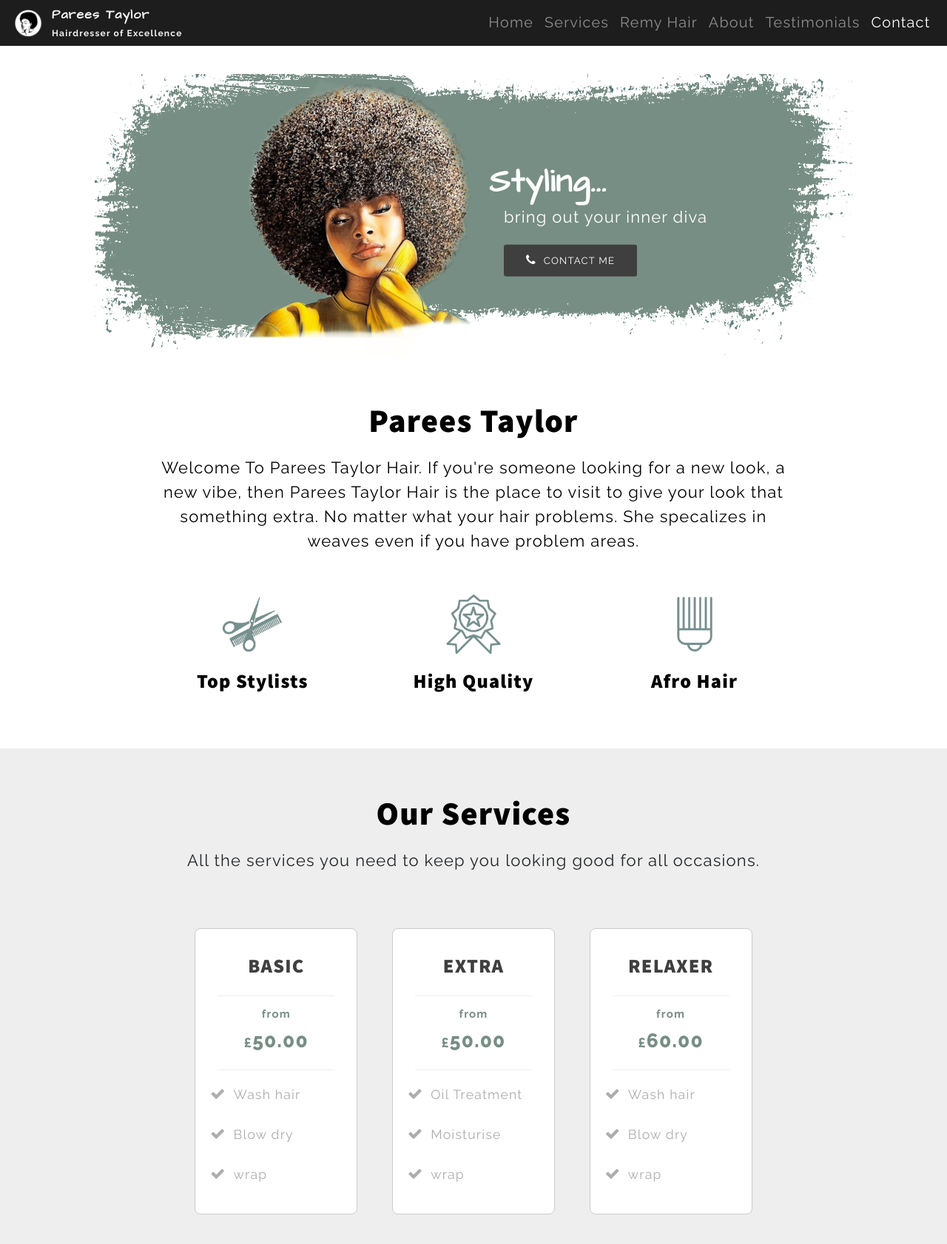
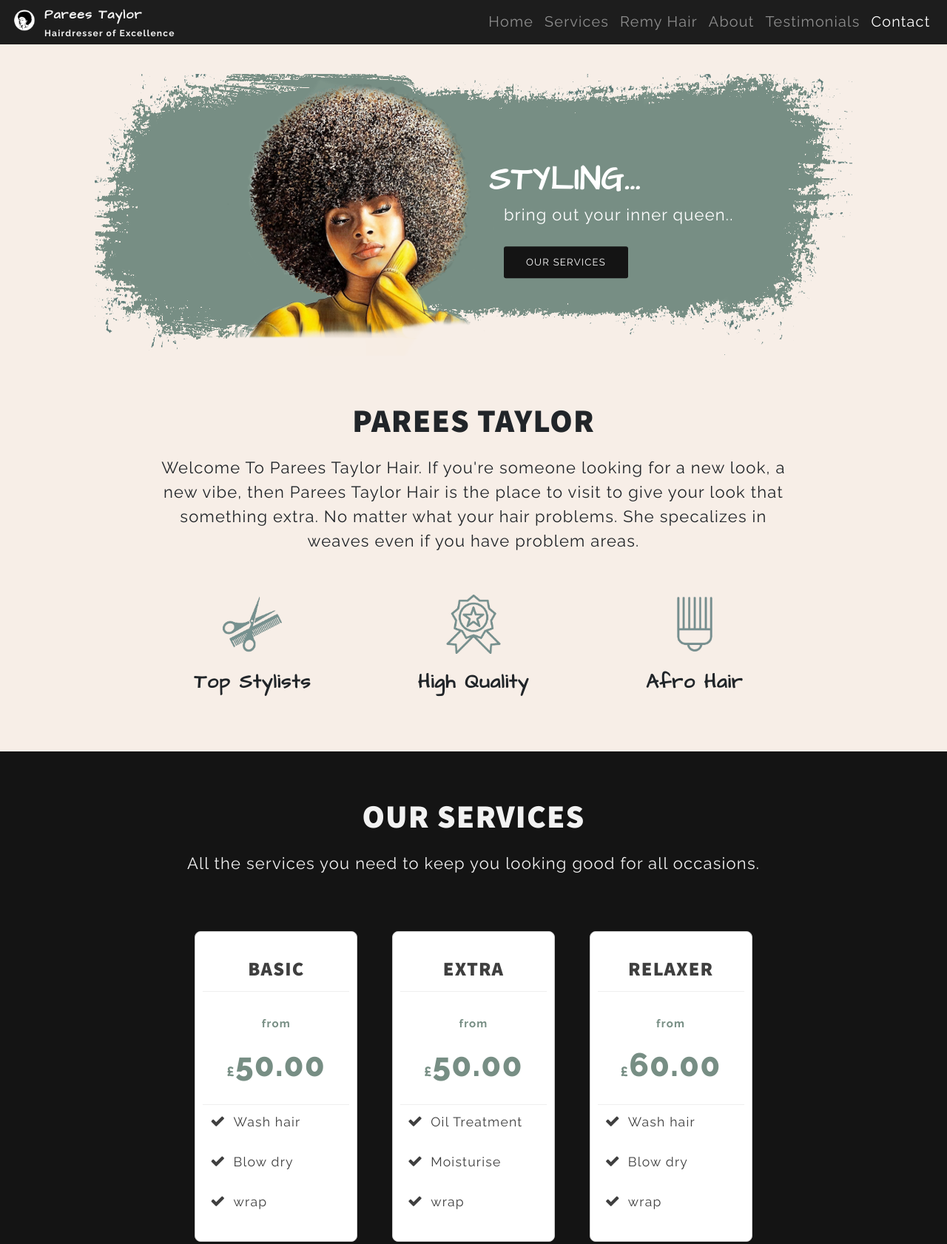
Before and after one commit to l-panther/parees, a plain HTML site: page index.html in a window 1280 px wide. Shown: the top 1682 px of the page at 74% size. Drawn offline with nearby package versions, Linux system fonts and the light colour scheme; a web font is replaced by a local one.

Commit message:
first commit

```diff
--- a/index.html
+++ b/index.html
@@ -27,7 +27,7 @@
 			<nav role="navigation" class="navbar navbar-expand-lg navbar-dark navbar-custom fixed-top" id="primarynav">
 
 				<!-- Image Logo -->
-				<h1 class="w3-left"><img src="images/logo/logo.png" alt="Company Logo" id="logo" class="w3-left"><span class="w3-hide-small">Parees Taylor<br><span class="subtitle"> Hairdresser of Excellence</span></span></h1>
+				<h1 class="w3-left"><img src="images/logo/logo.png" alt="Company Logo" id="logo" class="w3-left">Parees <span class="w3-hide-small">Taylor<br><span class="subtitle"> Hairdresser of Excellence</span></span></h1>
 
 				<!-- Mobile Menu Toggle Button -->
 				<button class="navbar-toggler" type="button" data-toggle="collapse" data-target="#navbarLinks" aria-controls="navbarLinks" aria-expanded="false" aria-label="Toggle navigation">
@@ -64,7 +64,7 @@
 
 		<main role="main">
 			<!-- Home -->
-			<div id="home" class="w3-white">
+			<div id="home">
 				<!-- Banner -->
 				<div class="main-content2 w3-animate-opacity" id="banner">
 
@@ -72,8 +72,8 @@
 					<div class="w3-row w3-hide-medium w3-hide-large ">
 						<div class="w3-col s12 w3-center w3-text-white green-bg slogan">
 							<h2>Styling...</h2>
-							<p>bring out your inner diva</p><br>
-							<a href="tel:+07737672064"><i class="fa fa-phone"></i>CONTACT ME</a>
+							<p>bring out your inner queen..</p><br>
+							<a href="#services">OUR SERVICES</a>
 						</div>
 
 						<div class="w3-col s12">
@@ -86,8 +86,8 @@
 
 						 <div class="w3-container w3-text-white w3-display-middle">
 							<h2>Styling...</h2>
-							<p>bring out your inner diva</p><br>
-							<a href="tel:+07737672064"><i class="fa fa-phone"></i>CONTACT ME</a>
+							<p>bring out your inner queen..</p><br>
+							<a href="#services">OUR SERVICES</a>
 
 						</div>
 
@@ -130,8 +130,6 @@
 										<h3>High Quality</h3>
 									</dd>
 								</dl>
-
-
 							</div>
 
 							<!-- -->
@@ -154,9 +152,9 @@
 
 
 			<!-- Services -->
-			<div id="services" class="background-grey spacing">
+			<div id="services" class="background-black spacing">
 				<article class="w3-container main-content" id="basic-services">
-					<h2 class="w3-text-black">Our Services</h2>
+					<h2>Our Services</h2>
 
 					<p class="w3-center">All the services you need to keep you looking good for all occasions.</p>
 
--- a/styles/styles.css
+++ b/styles/styles.css
@@ -62,7 +62,8 @@ h2 {
 	font-size: 1.6em !important;
 	margin-bottom: 20px !important;
 	text-align: center;
-	}
+	text-transform: uppercase;
+}
 
 h3 {
     margin-bottom: 5px !important;
@@ -95,8 +96,8 @@ h3 {
 	overflow: hidden;
 }
 
-.background-grey {
-    background: #eee;
+.background-black {
+    background: #141414;
 }
 
 .background-beige {
@@ -106,7 +107,7 @@ h3 {
 
 /* -------------- Navigation -------------- */
 #logo {
-	width: 45px !important;
+	width: 35px !important;
 	margin-top: 5px;
 	margin-bottom: 10px;
 	margin-right: 10px; }
@@ -117,34 +118,30 @@ h3 {
 }
 
 #primarynav h1 {
-	font-size: 1em;
 	margin-bottom: -5px;
 	width: 250px;
 	font-family: 'Raleway';
 	color: #f2f2f2;
+	font-size: 20px;
+	font-family: 'Architects Daughter'; }
+
+#primarynav h1 .subtitle {
+	font-size: 12px;
+	font-family: 'Raleway'; }
+
+#primarynav span, #primarynav button {
+	border: none;
+	padding: 0px;
 }
+
+#primarynav button {
+	padding: 0px !important; }
 
 #primarynav i {
 	font-size: 30px;
 	border: none;
 	color: white !important;
 }
-
-#primarynav span, #primarynav button {
-	border: none;
-	padding: 0px;
-}
-
-#primarynav h1 {
-	font-size: 12px;
-	font-family: 'Architects Daughter'; }
-
-#primarynav h1 .subtitle {
-	font-size: 12px;
-	font-family: 'Raleway'; }
-
-#primarynav button {
-	padding: 0px !important; }
 
 #primarynav .close {
 	opacity: 1;
@@ -159,7 +156,7 @@ h3 {
 
 #banner .slogan {
 	text-align: center !important;
-	margin: auto !important;
+	margin-top: -10px;
 	padding: 20px 10px 50px 10px;
 }
 
@@ -169,8 +166,9 @@ h3 {
 }
 
 #banner h2 {
-    font-size: 2em !important;
+    font-size: 2.5em !important;
 	text-align: center;
+	margin-top: 40px !important;
 	margin-bottom: 5px !important;
 	font-family: 'Architects Daughter';
 	font-weight: bolder;
@@ -178,7 +176,7 @@ h3 {
 
 #banner p {
     font-size: 1.3em;
-    margin-bottom: -10px !important;
+    margin-bottom: 10px !important;
 }
 
 #banner i {
@@ -198,7 +196,7 @@ h3 {
     color: #ffffff;
     margin: auto;
     background: #3f3f3f;
-    background: #3f3f3f;
+    background: #141414;
     border-radius: 3px;
     padding: 14px 30px;
     font-size: 0.8em;
@@ -209,7 +207,13 @@ h3 {
 }
 
 /* -------------- Index page -------------- */
-#home { padding-top: 60px; }
+#home {
+	padding-top: 60px;
+	overflow: auto;}
+
+#home h3 {
+	font-family: "Architects Daughter";
+	font-weight: bolder; }
 
 .introduction a {
     width: 100px;
@@ -269,14 +273,14 @@ h3 {
 
 #about p { margin: 0px; }
 
-#parees img {
-    width: 150px;
-    margin-top: 40px;
-	border-radius: 5px;
+#parees {
+    margin: 0px;
 }
 
-#parees {
-    margin: 0px;
+#parees img {
+    width: 160px;
+    margin-top: 40px;
+	border-radius: 100%;
 }
 
 /* -------------- Hair page -------------- */
@@ -312,10 +316,12 @@ h3 {
 }
 
 /* -------------- Service page -------------- */
+#services h2, #services p { color: #f2f2f2; }
+
 #serviceList .w3-card {
 	width: 220px;
 	margin: auto;
-	margin-top: 20px; }
+	margin-top: 40px; }
 
 #serviceList .w3-card {
 	border: 1px solid #cccccc;
@@ -346,7 +352,7 @@ h3 {
 
 .price dd {
 	padding: 10px 20px;
-	color: #adadad;
+	color: #3f3f3f;
 	font-size: 0.9em;
 	text-align: left !important; }
 
@@ -357,7 +363,7 @@ h3 {
 .price span { font-size: 0.8em; }
 
 .price .price-total {
-	font-size: 1.8em;
+	font-size: 2em;
 	text-align: center !important;
 	margin: 10px 30px !important;
 	padding: 0px 20px 20px 20px !important;
@@ -365,7 +371,6 @@ h3 {
 	font-weight: bold;
 	border-top: 1px solid #eee;
 	border-bottom: 1px solid #eee; }
-
 
 /* -------------- Contact page -------------- */
 #contact h3 {
@@ -433,9 +438,9 @@ caption {
 
 #footer h2 {
     text-align: left;
-	font-size: 1.4em;
+	font-size: 1.2em;
 	color: #fff;
-	margin-top: 20px !important;
+	margin: 20px 0px 10px 0px !important;
 }
 
 #footer #phone {
@@ -475,8 +480,9 @@ caption {
 
     /* -------------- Banner -------------- */
 	#banner .w3-display-middle {
-		margin-top: -10px;
+		margin-top: -20px;
 		margin-left: 90px;
+		width: 340px;
     }
 
 	#banner h2 {
@@ -486,6 +492,7 @@ caption {
 
 	#banner p {
 		font-size: 1.2em;
+		margin-bottom: -5px !important;
     }
 
 	#banner a {
@@ -503,7 +510,6 @@ caption {
 	#primarynav span {
 		font-size: 1em;
 	}
-
 
 	/* -------------- Index page -------------- */
 	.testimonial-bg {
@@ -531,16 +537,22 @@ caption {
     }
 
     /* -------------- Service page -------------- */
+	#services h2, #services p { color: #f2f2f2; }
 	#serviceList .w3-card {
-		width: 230px;
-		margin: auto;
-		margin-top: 20px; }
+		margin-top: 40px; }
 
     #full-services #bridal,
     #full-services #weave {
         margin-top: 25px !important;
         margin-bottom: 30px !important;
     }
+
+	#parees { margin-top: 40px; }
+
+	#parees img {
+		width: 180px;
+	}
+
 
     /* -------------- Contact -------------- */
 	#footer h2 {
@@ -660,7 +672,16 @@ caption {
 		font-size: 0.8em; }
 
 	.price .price-total {
-		font-size: 1.2em; }
+		font-size: 2em;
+		text-align: center !important;
+		margin: 0px 10px !important;
+		padding: 0px 10px 20px 10px !important; }
+
+	#parees img {
+		width: 200px;
+		margin-top: 40px;
+		border-radius: 100%;
+	}
 
     /* -------------- Contact page -------------- */
 	#opening h2,
```
Also changed, not shown: images/banner/index-small.png, images/main/pareestaylor.jpg, images/main/remy-large.png, 2 other files.
